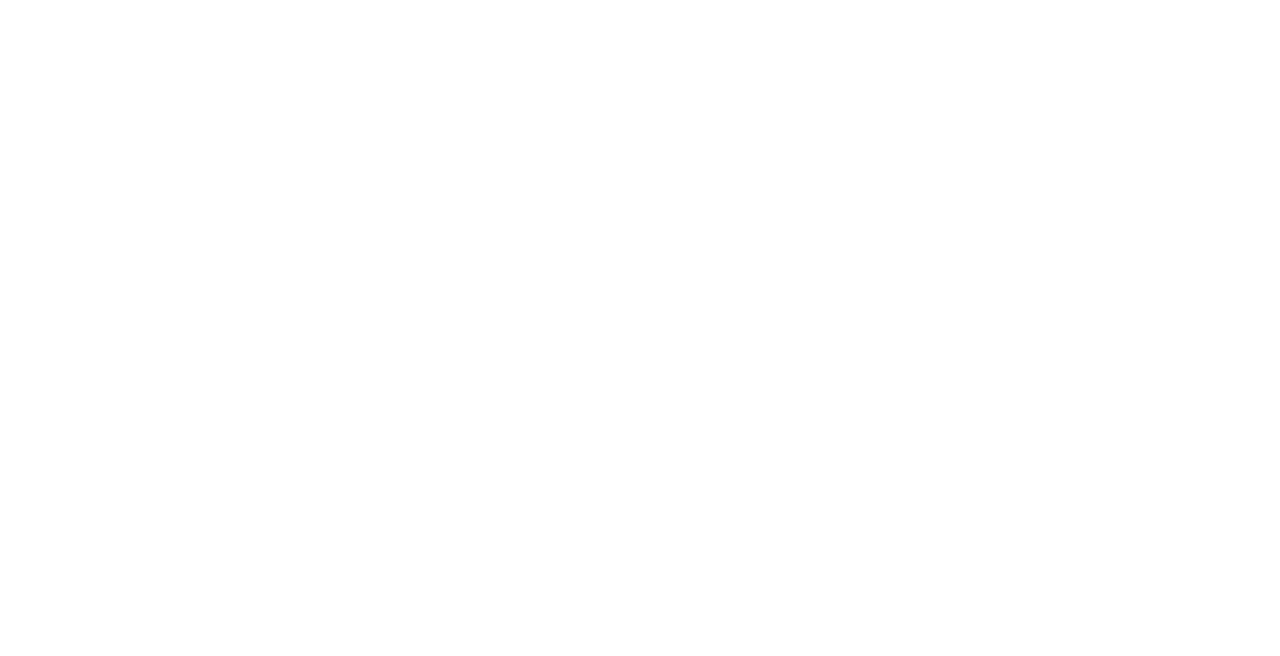
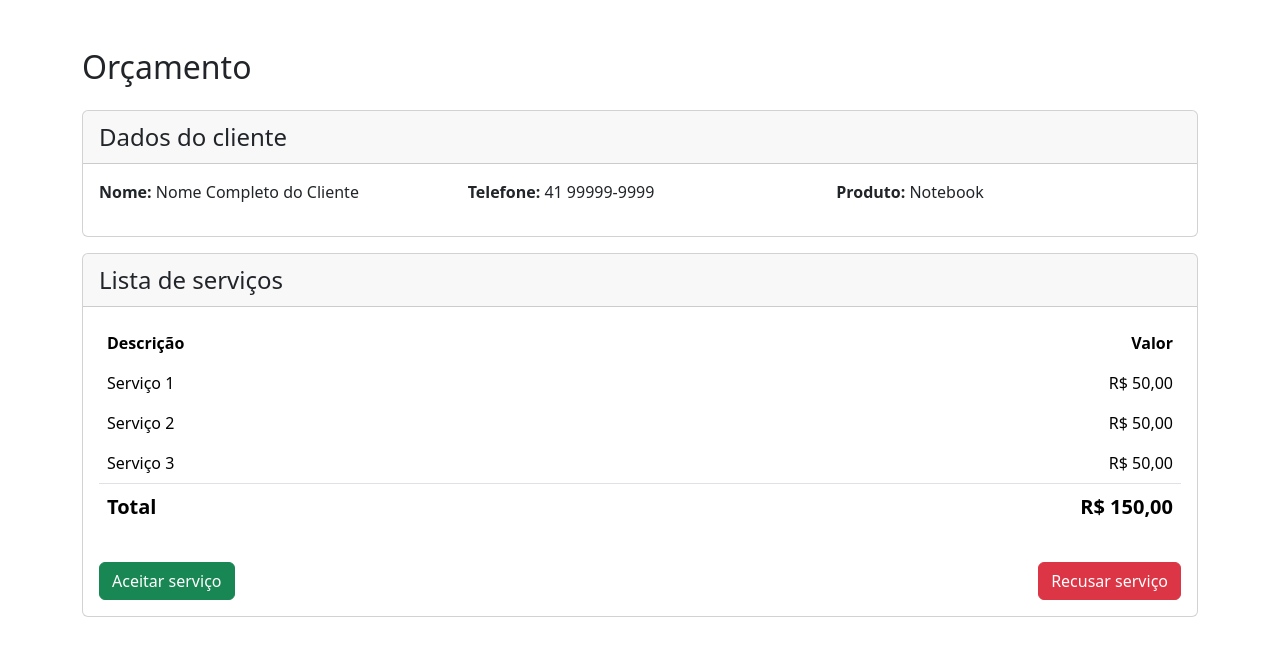
Before and after one commit to GustavoNielsen/Trab_Web2, an Angular app in the folder trab-web2/: page /mostrar-orcamento in a window 1280 px wide. Before the commit this address led to /. Shown: the top 656 px of the page. Built offline with nearby package versions, Linux system fonts and the light colour scheme.

Commit message:
Criação da tela mostrar-orcamento

```diff
--- a/trab-web2/src/app/app.component.ts
+++ b/trab-web2/src/app/app.component.ts
@@ -1,13 +1,15 @@
 import { Component } from '@angular/core';
 import { RouterOutlet } from '@angular/router';
 import { AutocadastroComponent } from "./pages/autocadastro/autocadastro.component";
+import { MostrarOrcamentoComponent } from "./pages/mostrar-orcamento/mostrar-orcamento.component";
 
 @Component({
   selector: 'app-root',
-  imports: [RouterOutlet, AutocadastroComponent],
+  imports: [RouterOutlet, AutocadastroComponent, MostrarOrcamentoComponent],
   templateUrl: './app.component.html',
   styleUrl: './app.component.css'
 })
+
 export class AppComponent {
   title = 'trab-web2';
 }
--- a/trab-web2/src/app/app.routes.ts
+++ b/trab-web2/src/app/app.routes.ts
@@ -1,6 +1,8 @@
 import { Routes } from '@angular/router';
 import { AutocadastroComponent } from './pages/autocadastro';
+import { MostrarOrcamentoComponent } from './pages/mostrar-orcamento';
 
-export const routes: Routes = [
-    {path: 'autocadastro', component: AutocadastroComponent}
+export const routes: Routes = [//
+    {path: 'autocadastro', component: AutocadastroComponent},
+    {path: 'mostrar-orcamento', component: MostrarOrcamentoComponent}
 ];
--- a/trab-web2/src/app/pages/autocadastro/autocadastro.component.ts
+++ b/trab-web2/src/app/pages/autocadastro/autocadastro.component.ts
@@ -1,8 +1,10 @@
+import { CommonModule } from '@angular/common';
 import { Component } from '@angular/core';
+import { RouterOutlet } from '@angular/router';
 
 @Component({
   selector: 'app-autocadastro',
-  imports: [],
+  imports: [CommonModule, RouterOutlet, AutocadastroComponent],
   templateUrl: './autocadastro.component.html',
   styleUrl: './autocadastro.component.css'
 })
--- /dev/null
+++ b/trab-web2/src/app/pages/mostrar-orcamento/index.ts
@@ -0,0 +1 @@
+export * from './mostrar-orcamento.component'
--- /dev/null
+++ b/trab-web2/src/app/pages/mostrar-orcamento/mostrar-orcamento.component.html
@@ -0,0 +1,76 @@
+<div class="container mt-5">
+    <h2 class="mb-4">Orçamento</h2>
+    <!-- Dados do cliente -->
+    <div class="row mb-3">
+        <div class="col-12">
+            <div class="card">
+                <div class="card-header fs-4">
+                    Dados do cliente
+                </div>
+                <div class="card-body">
+                    <div class="row">
+                        <div class="col-12 col-md-4">
+                            <p><strong>Nome: </strong>Nome Completo do Cliente</p>
+                        </div>
+                        <div class="col-12 col-md-4">
+                            <p><strong>Telefone: </strong>41 99999-9999</p>
+                        </div>
+                        <div class="col-12 col-md-4">
+                            <p><strong>Produto: </strong>Notebook</p>
+                        </div>
+                    </div>
+                </div>
+            </div>
+        </div>
+    </div>
+
+    <!-- Lista de serviços -->
+    <div class="row mb-3">
+        <div class="col-12">
+            <div class="card">
+                <div class="card-header fs-4">
+                    Lista de serviços
+                </div>
+                <div class="card-body">
+                    <div class="row">
+                        <div class="col-12">
+                            <table class="table table-borderless">
+                                <thead>
+                                    <tr>
+                                        <th>Descrição</th>
+                                        <th class="text-end">Valor</th>
+                                    </tr>
+                                </thead>
+                                <tbody>
+                                    <tr>
+                                        <td>Serviço 1</td>
+                                        <td class="text-end">R$ 50,00</td>
+                                    </tr>
+                                    <tr>
+                                        <td>Serviço 2</td>
+                                        <td class="text-end">R$ 50,00</td>
+                                    </tr>
+                                    <tr>
+                                        <td>Serviço 3</td>
+                                        <td class="text-end">R$ 50,00</td>
+                                    </tr>
+                                </tbody>
+                                <tfoot class="border-top">
+                                    <tr>
+                                        <th class="fs-5">Total</th>
+                                        <th class="text-end fs-5">R$ 150,00</th>
+                                    </tr>
+                                </tfoot>
+                            </table>
+                        </div>
+                    </div>
+                    <!-- Botões -->
+                    <div class="d-flex justify-content-between mt-3">
+                        <button class="btn btn-success">Aceitar serviço</button>
+                        <button class="btn btn-danger">Recusar serviço</button>
+                    </div>
+                </div>
+            </div>
+        </div>
+    </div>
+</div>
--- a/trab-web2/src/app/pages/mostrar-orcamento/mostrar-rocamento.component.html
+++ /dev/null
@@ -1 +0,0 @@
-<p>mostrar-rocamento works!</p>
```
Also changed, not shown: trab-web2/src/app/pages/mostrar-orcamento/mostrar-orcamento.component.ts (added, +13 -0 lines), trab-web2/src/app/pages/mostrar-orcamento/mostrar-rocamento.component.ts (deleted, +0 -11 lines), trab-web2/src/app/pages/mostrar-orcamento/mostrar-orcamento.component.css (added), trab-web2/src/app/pages/mostrar-orcamento/mostrar-rocamento.component.css (deleted), 2 other files (tests, documents, lock files or other folders).
